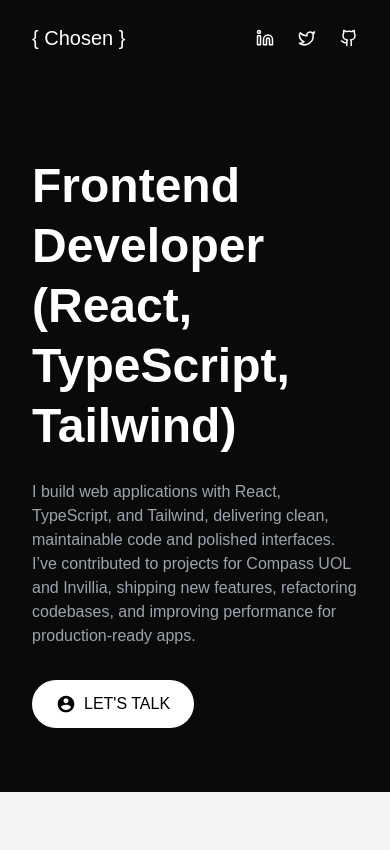
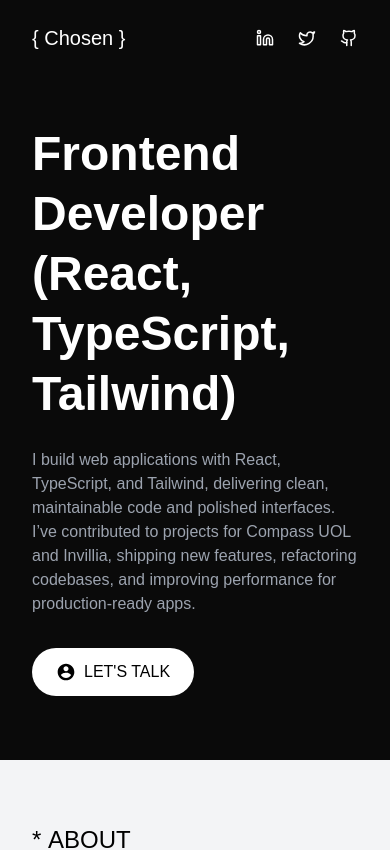
Before and after one commit to chosenvincent1/chosenvincent, a React (Vite) app: page /development in a window 390 px wide. Shown: the top 850 px of the page. Built offline with nearby package versions, Linux system fonts and the light colour scheme; a web font is replaced by a local one.

Commit message:
changed typing speed

```diff
--- a/src/components/Dev/HeroSection/index.tsx
+++ b/src/components/Dev/HeroSection/index.tsx
@@ -13,13 +13,13 @@
       <Navbar />
 
       {/* Hero Content */}
-      <div className="flex items-center justify-center mt-20 px-8">
+      <div className="flex items-center justify-center mt-12 md:mt-20 px-8">
         <div className="max-w-4xl">
           {/* Main Heading with Typing Animation */}
           <h1 className="text-5xl md:text-6xl lg:text-7xl font-bold leading-tight md:leading-[1.5] mb-6">
             <ReactTyped
               strings={[`${hero.typed}`]}
-              typeSpeed={60}
+              typeSpeed={30}
               // backSpeed={30}
               // loop
               // backDelay={2000}
--- a/src/components/Writing/HeroSection/index.tsx
+++ b/src/components/Writing/HeroSection/index.tsx
@@ -13,13 +13,13 @@
       <Navbar />
 
       {/* Hero Content */}
-      <div className="flex items-center justify-center mt-20 px-8">
+      <div className="flex items-center justify-center mt-12 md:mt-20 px-8">
         <div className="max-w-4xl">
           {/* Main Heading with Typing Animation */}
           <h1 className="text-5xl md:text-6xl lg:text-7xl font-bold leading-tight md:leading-[1.5] mb-6">
             <ReactTyped
               strings={[`${hero.typed}`]}
-              typeSpeed={60}
+              typeSpeed={30}
               // backSpeed={40}
               // loop
               // backDelay={3000}
```
